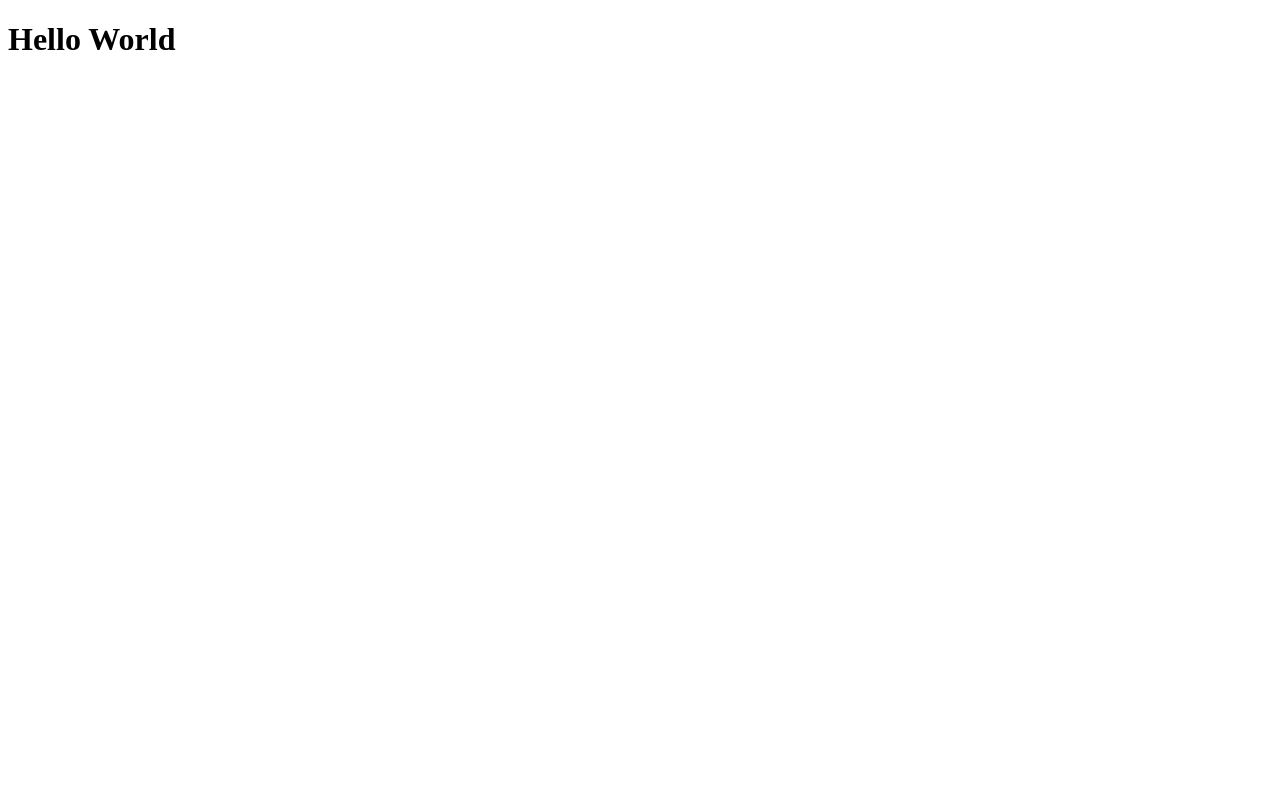
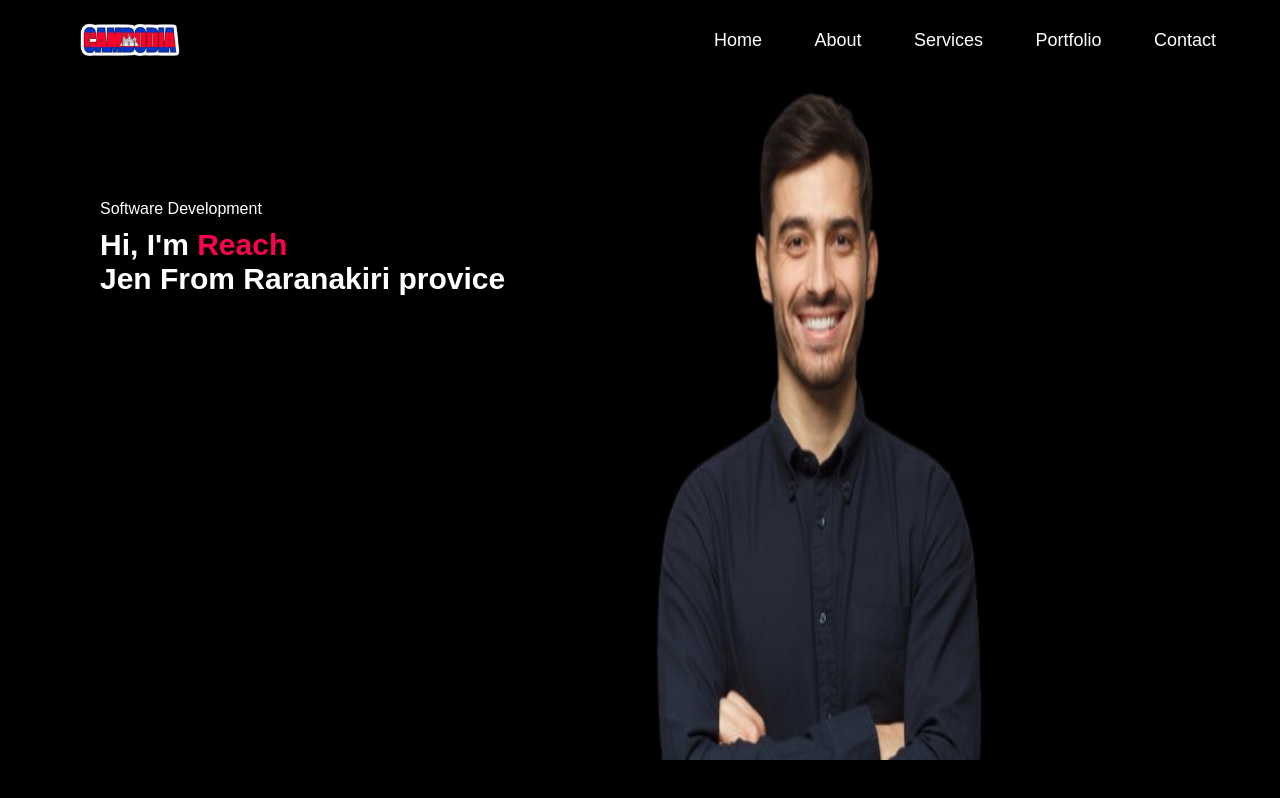
Before and after one commit to TalabReach/Personal-portfolio, a plain HTML site: page index.html in a window 1280 px wide. Drawn offline with Linux system fonts and the light colour scheme.

Commit message:
add information

```diff
--- /dev/null
+++ b/index.css
@@ -0,0 +1,147 @@
+*{
+    margin: 0;
+    padding: 0;
+    font-family: 'Poppins', sans-serif;
+    box-sizing: border-box;
+}
+body{
+    background-color: black;
+    color: #fff;
+    padding: 0px 40px;
+}
+.header{
+    width: 100%;
+    height:100vh ;
+}
+nav{
+    width: 100%;
+    height: 80px;
+    background-color: black;
+    display: flex;
+    align-items: center;
+    gap: 32px;
+    justify-content: space-between;
+}
+nav img{
+    width: 100px;
+    margin-left: 40px;
+}
+nav ul li{
+display: inline-block;
+list-style: none;
+margin: 10px 24px;
+}
+nav ul li a{
+    color: #fff;
+    text-decoration: none;
+    font-size: 18px;
+    position: relative;
+}
+nav ul li a::after{
+    content: '';
+    width: 0;
+    height: 3px;
+    background: #ff004f;
+    position: absolute;
+    left: 0;
+    bottom: -6px;
+    transition: 0.5s;
+}
+nav ul li a:hover::after{
+    width: 100%;
+}
+.box{
+    width: 100%;
+    height: 85vh;
+    display: flex;
+}
+.header-text{
+    width: 50%;
+    height: 100%;
+}
+.header-text p{
+    margin-top: 20%;
+    margin-bottom: 10px;
+    margin-left: 60px;
+}
+.header-text h1{
+    margin-left: 60px;
+    font-size: 30px;
+}
+.header-text h1 span{
+    color: #ff004f;
+
+}
+.images{
+    width: 40%;
+    height: 100%;
+    display: flex;
+}
+.images img{
+    width: 600px;
+    margin-left: -120px;
+}
+
+/* ------------about------------ */
+.about{
+    margin-top: 40px;
+    width: 100%;
+    height: 100vh;
+    padding: 40px 40px;
+}
+.row{
+    display: flex;
+    gap: 24px;
+}
+.about-col-1 img{
+    width: 300px;
+    height: 400px;
+}
+.about-col-2{
+    flex-basis: 60%;
+    padding: 8px 40px;
+}
+.sub-title{
+    font-size: 30px;
+    font-weight: 600;
+    color:#fff ;
+    margin-bottom: 16px;
+
+}
+.teb-titles{
+    display: flex;
+    margin: 20px 0 40px;
+}
+.tab-links{
+    margin-right: 50px;
+    font-size: 18px;
+    font-weight: 500;
+    cursor: pointer;
+    position: relative;
+}
+.tab-links::after{
+    content: '';
+    width: 0;
+    height: 3px;
+    background: #ff004f;
+    position: absolute;
+    left: 0;
+    bottom: -8px;
+    transition: 0.5s;
+}
+.tab-links.active-link::after{
+    width: 100%;
+
+}
+.tab-contents ul li{
+    list-style: none;
+    margin: 10px 0px;;
+}
+.tab-contents span {
+    color: #b54769;
+    font-size: 16px;
+    margin-bottom: 20px;
+}
+.tab-contents{
+    display: none;
+}
--- a/index.html
+++ b/index.html
@@ -3,9 +3,36 @@
 <head>
     <meta charset="UTF-8">
     <meta name="viewport" content="width=device-width, initial-scale=1.0">
-    <title>Document</title>
+    <title>Personal Portfolio</title>
+    <link rel="stylesheet" href="index.css">
 </head>
 <body>
-    <H1>Hello World</H1>
+    <div class="header">
+      <div class="contaner">
+        <nav>
+          <img src="image/com.png" class="golo">
+          <ul>
+            <li><a href="">Home</a></li>
+            <li><a href="">About</a></li>
+            <li><a href="">Services</a></li>
+            <li><a href="">Portfolio</a></li>
+            <li><a href="">Contact</a></li>
+          </ul>
+        </nav>
+        <div class="box">
+          <div class="header-text">
+            <p>Software Development</p>
+            <h1>Hi, I'm <span>Reach</span> <br>Jen From Raranakiri provice</h1>
+          </div>
+          <div class="images">
+              <img src="image/reach.png"  >
+          </div>
+
+        </div>
+
+      </div>
+    </div>
+
+
 </body>
 </html>
```
Also changed, not shown: image/com.png (added), image/pn.png (added), image/reach.png (added), 1 other file.
